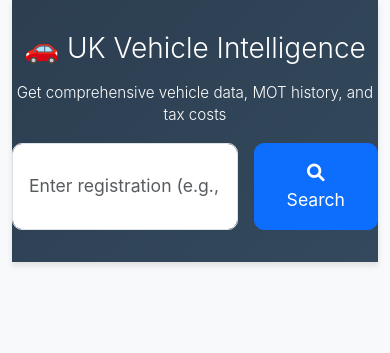
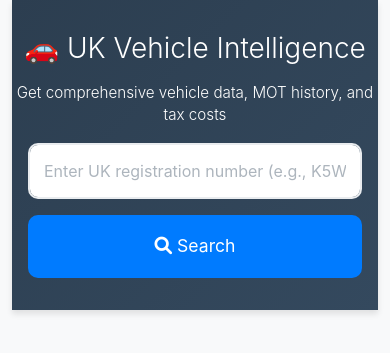
Before and after one commit to Bluetickme-App/VRM-API-lookup, a Flask app: page / in a window 390 px wide. Shown: the top 353 px of the page. Run offline with Flask 3, Linux system fonts and the light colour scheme.

Commit message:
Improve vehicle search form appearance and user experience on all devices
Enhance the frontend vehicle search form with improved styling, validation, and mobile responsiveness in `templates/index.html` and `replit.md`.

Replit-Commit-Author: Agent
Replit-Commit-Session-Id: 1cd6c19f-6cfc-425f-b179-0e88cfeac3f7
Replit-Commit-Screenshot-Url: https://storage.googleapis.com/screenshot-production-us-central1/ec0e9895-6168-423d-9b52-c411fde2fb5a/1cd6c19f-6cfc-425f-b179-0e88cfeac3f7/MSmztA6

```diff
--- a/templates/index.html
+++ b/templates/index.html
@@ -84,18 +84,61 @@
         .search-container {
             max-width: 600px;
             margin: 0 auto;
+            padding: 0 1rem;
+        }
+
+        @media (max-width: 768px) {
+            .search-container form {
+                flex-direction: column;
+                gap: 1rem;
+            }
+
+            .search-container .btn-primary {
+                width: 100%;
+                padding: 1rem;
+            }
+
+            .search-container .form-control {
+                font-size: 1rem;
+                padding: 0.875rem;
+            }
         }
 
         .form-control {
             border-radius: 10px;
             padding: 1rem;
             font-size: 1.1rem;
+            border: 2px solid #e9ecef;
+            transition: all 0.3s ease;
+        }
+
+        .form-control:focus {
+            border-color: #007bff;
+            box-shadow: 0 0 0 0.2rem rgba(0, 123, 255, 0.25);
+            outline: none;
+        }
+
+        .form-control::placeholder {
+            color: #adb5bd;
+            font-size: 1rem;
         }
 
         .btn-primary {
             border-radius: 10px;
             padding: 1rem 2rem;
             font-size: 1.1rem;
+            background: #007bff;
+            border: 2px solid #007bff;
+            transition: all 0.3s ease;
+            white-space: nowrap;
+            min-width: 120px;
+        }
+
+        .btn-primary:hover {
+            background: #0056b3;
+            border-color: #0056b3;
+            transform: translateY(-2px);
+            box-shadow: 0 4px 8px rgba(0, 123, 255, 0.3);
         }
 
         .loading {
@@ -152,8 +195,12 @@
             <div class="search-container">
                 <form id="vehicleForm" class="d-flex gap-3">
                     <input type="text" id="registration" class="form-control"
-                           placeholder="Enter registration (e.g., K5WBR)"
-                           maxlength="8" required>
+                           placeholder="Enter UK registration number (e.g., K5WBR, SJ57PGV)"
+                           maxlength="8"
+                           title="Please enter a valid UK vehicle registration number"
+                           pattern="[A-Za-z0-9]{2,8}"
+                           autocomplete="off"
+                           required>
                     <button type="submit" class="btn btn-primary">
                         <i class="fas fa-search"></i> Search
                     </button>
@@ -247,19 +294,36 @@
             e.preventDefault();
             var registration = document.getElementById('registration').value.trim().toUpperCase();
 
-            if (!registration) {
-                showError('Please enter a vehicle registration number');
+            if (!registration || registration.length < 2) {
+                showError('Please enter a valid UK vehicle registration number (e.g., K5WBR, SJ57PGV)');
+                document.getElementById('registration').focus();
                 return;
             }
 
             searchVehicle(registration);
         });
 
-        // Auto-format registration input
+        // Auto-format registration input with validation
         document.getElementById('registration').addEventListener('input', function(e) {
             var value = e.target.value.replace(/[^A-Za-z0-9]/g, '').toUpperCase();
             if (value.length > 8) value = value.substring(0, 8);
             e.target.value = value;
+
+            // Clear custom validity message when user starts typing
+            e.target.setCustomValidity('');
+            e.target.style.borderColor = value.length >= 2 ? '#28a745' : '#e9ecef';
+        });
+
+        // Enhanced form validation
+        document.getElementById('registration').addEventListener('invalid', function(e) {
+            var value = e.target.value.trim();
+            if (!value) {
+                e.target.setCustomValidity('Please enter a UK vehicle registration number (e.g., K5WBR, SJ57PGV)');
+            } else if (value.length < 2) {
+                e.target.setCustomValidity('Registration must be at least 2 characters long');
+            } else {
+                e.target.setCustomValidity('Please enter a valid UK registration format');
+            }
         });
 
         // Main search function
```
Also changed, not shown: replit.md (+8 -0 lines).
